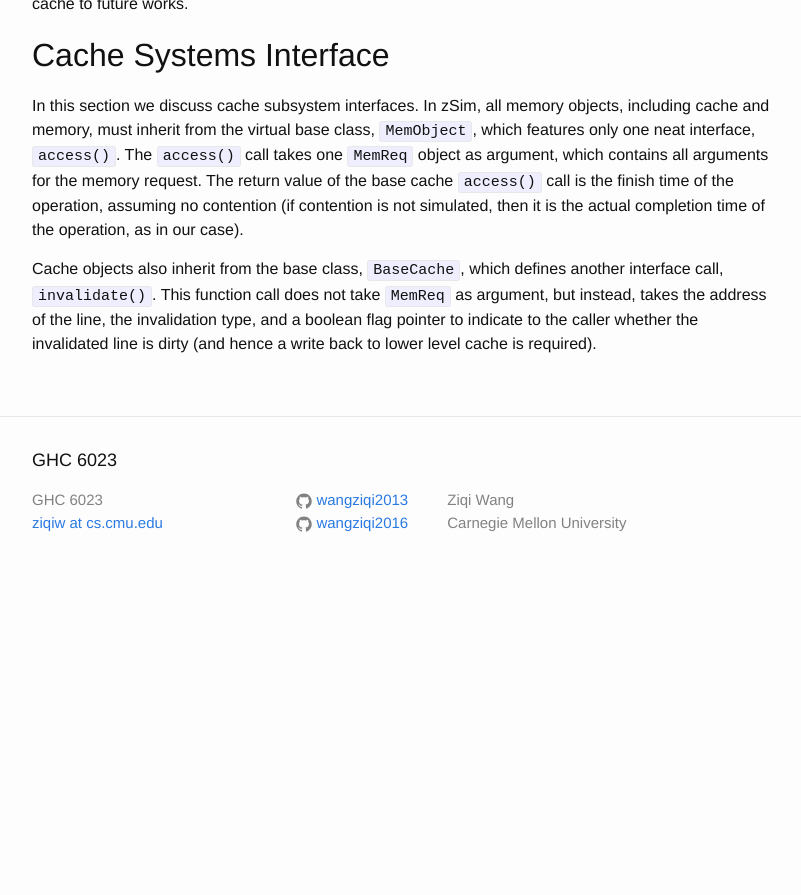
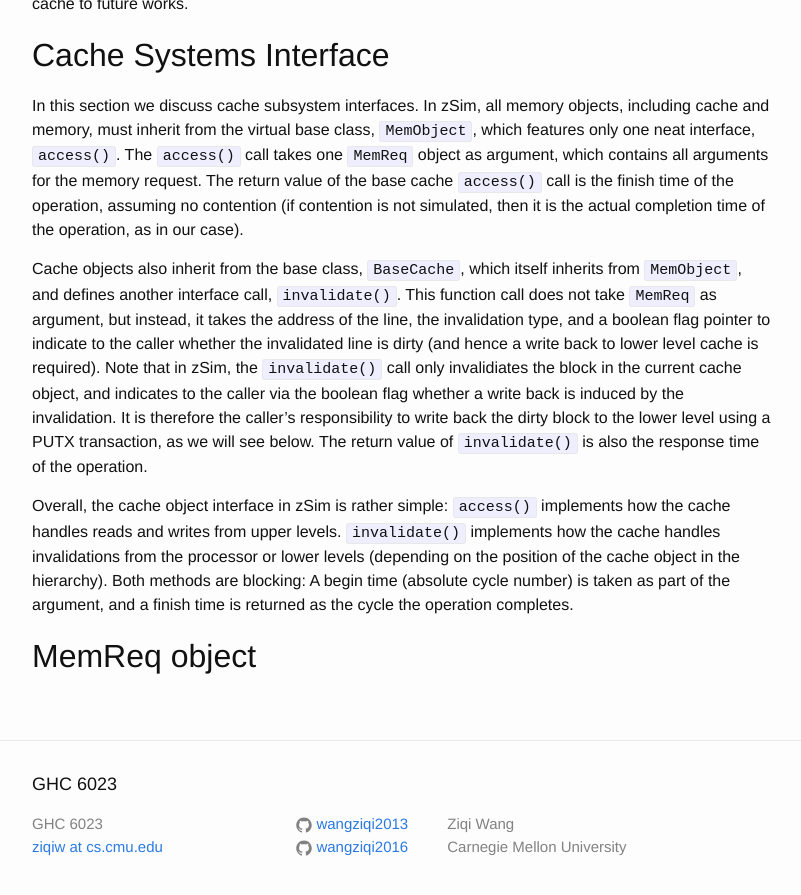
Before and after one commit to wangziqi2013/wangziqi2013.github.io, a Jekyll site: the page built from _posts/2019-12-24-understand-zsim-cc-sim.markdown, in a window 1280 px wide and 900 px high, scrolled down 1205 px. Shown: the top 895 px of the window, without its empty margins (238-1039 px from the left). Built offline with Jekyll 4.4.1, drawn with Linux system fonts in a browser that asks for light colours; before the commit the page ends 1799 px from its top, so only the background shows below that.

Commit message:
Finish intf

```diff
--- a/_posts/2019-12-24-understand-zsim-cc-sim.markdown
+++ b/_posts/2019-12-24-understand-zsim-cc-sim.markdown
@@ -51,7 +51,17 @@ one `MemReq` object as argument, which contains all arguments for the memory req
 `access()` call is the finish time of the operation, assuming no contention (if contention is not simulated, then it is
 the actual completion time of the operation, as in our case).
 
-Cache objects also inherit from the base class, `BaseCache`, which defines another interface call, `invalidate()`. This
-function call does not take `MemReq` as argument, but instead, takes the address of the line, the invalidation type,
-and a boolean flag pointer to indicate to the caller whether the invalidated line is dirty (and hence a write back to lower
-level cache is required).
+Cache objects also inherit from the base class, `BaseCache`, which itself inherits from `MemObject`, and defines another
+interface call, `invalidate()`. This function call does not take `MemReq` as argument, but instead, it takes the address
+of the line, the invalidation type, and a boolean flag pointer to indicate to the caller whether the invalidated line is
+dirty (and hence a write back to lower level cache is required). Note that in zSim, the `invalidate()` call only invalidiates
+the block in the current cache object, and indicates to the caller via the boolean flag whether a write back is induced
+by the invalidation. It is therefore the caller's responsibility to write back the dirty block to the lower level using
+a PUTX transaction, as we will see below. The return value of `invalidate()` is also the response time of the operation.
+
+Overall, the cache object interface in zSim is rather simple: `access()` implements how the cache handles reads and
+writes from upper levels. `invalidate()` implements how the cache handles invalidations from the processor or lower levels
+(depending on the position of the cache object in the hierarchy). Both methods are blocking: A begin time (absolute cycle
+number) is taken as part of the argument, and a finish time is returned as the cycle the operation completes.
+
+## MemReq object
```
